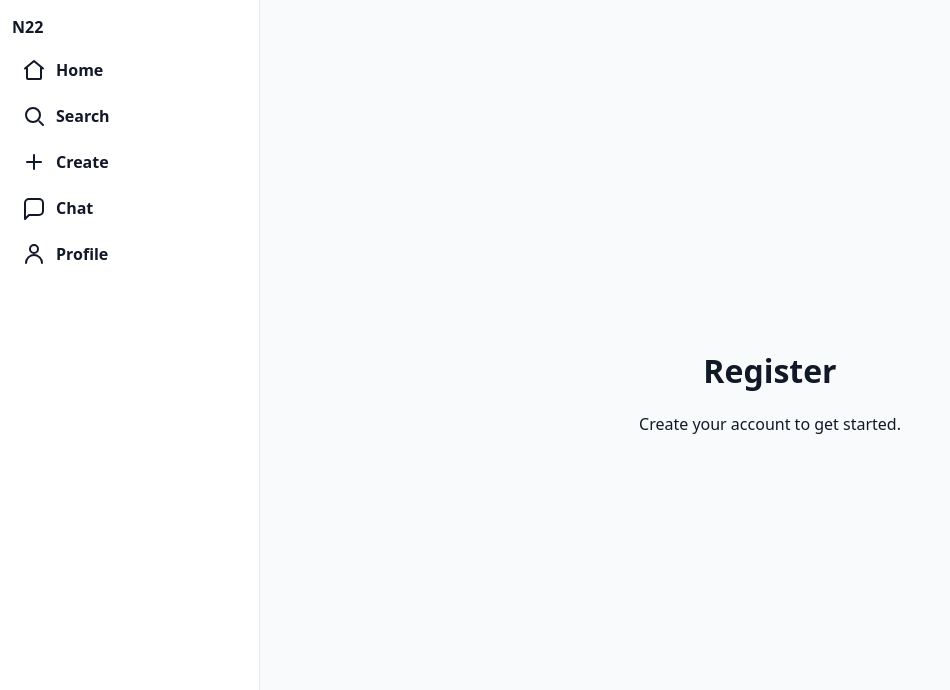
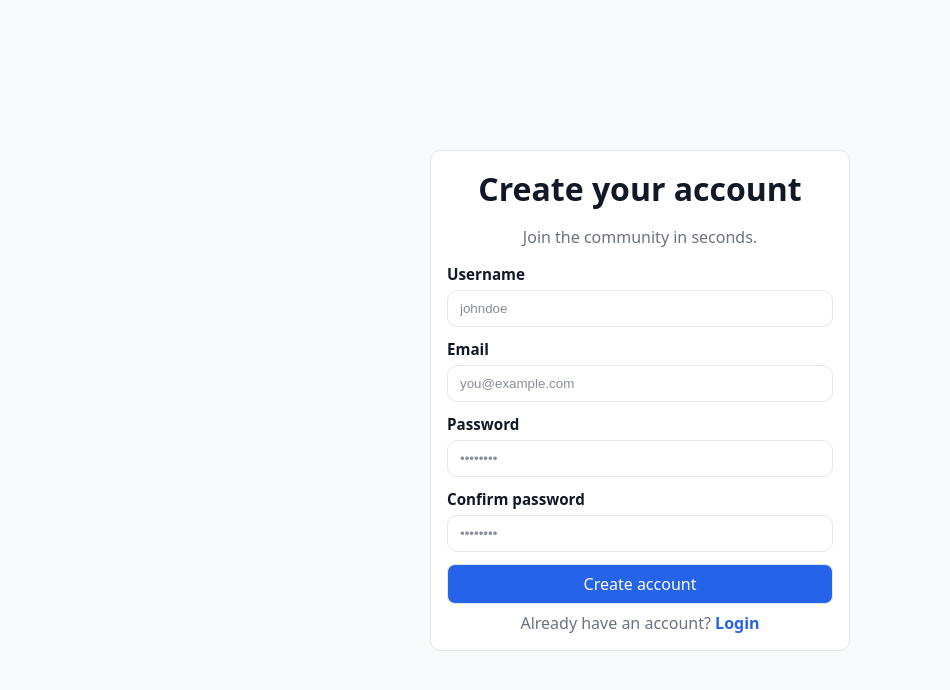
Before and after one commit to FrontifybyHB/Instagram, a React (Vite) app in the folder Frontend/: page /register in a window 1280 px wide. Shown: the top 690 px of the page, without its empty margins (0-950 px from the left). Built offline with nearby package versions, Linux system fonts and the light colour scheme.

Commit message:
register page UI done

```diff
--- a/Frontend/src/App.jsx
+++ b/Frontend/src/App.jsx
@@ -1,5 +1,4 @@
 import { Routes, Route, Navigate } from 'react-router-dom'
-import NavBar from './components/NavBar.jsx'
 import Layout from './components/Layout.jsx'
 import Register from './pages/Register.jsx'
 import Login from './pages/Login.jsx'
@@ -16,9 +15,12 @@ export default function App() {
       <div className="content">
         <Routes>
           <Route path="/" element={<Navigate to="/home" replace />} />
+          {/* Auth routes without layout (no navigation) */}
+          <Route path="/register" element={<Register />} />
+          <Route path="/login" element={<Login />} />
+
+          {/* App routes with layout (with navigation) */}
           <Route element={<Layout />}>
-            <Route path="/register" element={<Register />} />
-            <Route path="/login" element={<Login />} />
             <Route path="/home" element={<Home />} />
             <Route path="/chat" element={<Chat />} />
             <Route path="/conversation" element={<Conversation />} />
--- a/Frontend/src/pages/Register.jsx
+++ b/Frontend/src/pages/Register.jsx
@@ -1,9 +1,107 @@
+import { useState } from 'react'
+import { Link } from 'react-router-dom'
+
 export default function Register() {
+  const [form, setForm] = useState({ username: '', email: '', password: '', confirm: '' })
+  const [error, setError] = useState('')
+
+  function handleChange(e) {
+    const { name, value } = e.target
+    setForm(prev => ({ ...prev, [name]: value }))
+    if (name === 'confirm' || name === 'password') setError('')
+  }
+
+  function handleSubmit(e) {
+    e.preventDefault()
+    if (form.password !== form.confirm) {
+      setError('Passwords do not match')
+      return
+    }
+    // TODO: hook up to API
+    console.log('Register form submitted', form)
+  }
+
   return (
     <div className="screen">
-      <div className="center">
-        <h1>Register</h1>
-        <p>Create your account to get started.</p>
+      <div className="container">
+        <div className="card form-card" role="region" aria-label="Register">
+          <div className="form-header">
+            <h1 style={{ margin: 0 }}>Create your account</h1>
+            <p className="muted">Join the community in seconds.</p>
+          </div>
+
+          <form className="form" onSubmit={handleSubmit} noValidate>
+            <div className="field">
+              <label htmlFor="username">Username</label>
+              <input
+                id="username"
+                name="username"
+                type="text"
+                autoComplete="username"
+                placeholder="johndoe"
+                className="input"
+                value={form.username}
+                onChange={handleChange}
+                required
+              />
+            </div>
+
+            <div className="field">
+              <label htmlFor="email">Email</label>
+              <input
+                id="email"
+                name="email"
+                type="email"
+                autoComplete="email"
+                placeholder="you@example.com"
+                className="input"
+                value={form.email}
+                onChange={handleChange}
+                required
+              />
+            </div>
+
+            <div className="field">
+              <label htmlFor="password">Password</label>
+              <input
+                id="password"
+                name="password"
+                type="password"
+                autoComplete="new-password"
+                placeholder="••••••••"
+                className="input"
+                value={form.password}
+                onChange={handleChange}
+                required
+                minLength={6}
+              />
+            </div>
+
+            <div className="field">
+              <label htmlFor="confirm">Confirm password</label>
+              <input
+                id="confirm"
+                name="confirm"
+                type="password"
+                autoComplete="new-password"
+                placeholder="••••••••"
+                className="input"
+                value={form.confirm}
+                onChange={handleChange}
+                required
+                minLength={6}
+              />
+              {error ? <div className="error" role="alert">{error}</div> : null}
+            </div>
+
+            <button type="submit" className="btn-block">Create account</button>
+          </form>
+
+          <div className="form-footer">
+            <span>Already have an account? </span>
+            <Link to="/login">Login</Link>
+          </div>
+        </div>
       </div>
     </div>
   )
--- a/Frontend/src/styles.css
+++ b/Frontend/src/styles.css
@@ -136,3 +136,26 @@ h1 { margin-top: 0; }
   .navtext { display: inline; }
   .layout > .content { padding-bottom: 16px; }
 }
+
+/* -------- Forms -------- */
+.form-card { max-width: 420px; margin: 0 auto; }
+.form-header { text-align: center; margin-bottom: 1rem; }
+.form { display: block; }
+.form .field { display: grid; gap: 6px; margin-bottom: 12px; }
+.form label { font-weight: 600; font-size: 0.95rem; }
+.input {
+  width: 100%;
+  padding: 10px 12px;
+  border: 1px solid var(--border);
+  background: var(--card);
+  color: var(--text);
+  border-radius: 10px;
+  outline: none;
+}
+.input::placeholder { color: var(--muted); opacity: 0.8; }
+.input:focus { border-color: color-mix(in oklab, var(--primary), transparent 40%); box-shadow: 0 0 0 3px color-mix(in oklab, var(--primary), transparent 85%); }
+.error { color: #dc2626; font-size: 0.9rem; }
+.muted { color: var(--muted); }
+.form-footer { margin-top: 8px; text-align: center; color: var(--muted); }
+.form-footer a { color: var(--primary); text-decoration: none; font-weight: 600; }
+.form-footer a:hover { text-decoration: underline; }
```
